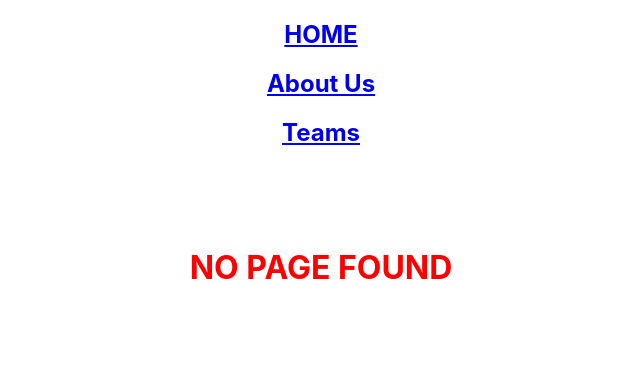
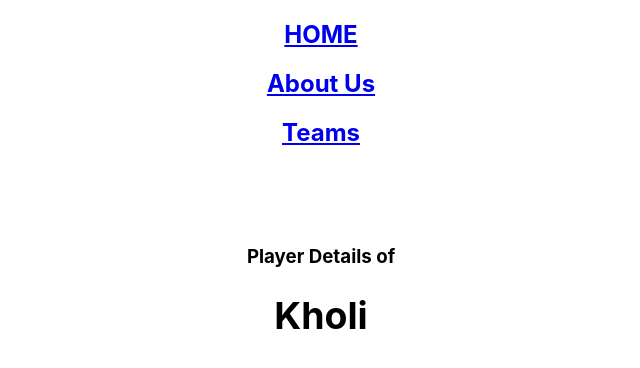
Before and after one commit to makansari7878/zee4-app, a React (Create React App) app: page /Kholi in a window 1280 px wide. Shown: the top 368 px of the page, without its empty margins (319-959 px from the left). Built offline with nearby package versions, Linux system fonts and the light colour scheme.

Commit message:
dynamic links

```diff
--- a/src/App.js
+++ b/src/App.js
@@ -8,6 +8,7 @@ import MyDefault from './components/MyDefault';
 import Teams from './components/Teams';
 import India from './components/India';
 import Pakistan from './components/Pakistan';
+import Players from './components/Players';
 
 function App() {
   return (
@@ -23,6 +24,8 @@ function App() {
             <Route path ='pakistan' element={<Pakistan/>}></Route>
         </Route>
 
+        <Route path=':playerid' element={<Players/>}></Route>
+
         <Route path='*' element={<MyDefault/>}> </Route>
       </Routes>
     </div>
--- a/src/components/India.js
+++ b/src/components/India.js
@@ -1,9 +1,14 @@
 import React from 'react'
+import { Link } from 'react-router-dom'
 
 function India() {
   return (
     <div>
-      <h3> INDIAN tEAM</h3>
+      <h2> INDIAN tEAM</h2>
+      <ul>
+       <Link to='/rohit'> <li>Rohit</li> </Link>
+       <Link to='/Kholi'> <li> Kholi</li></Link>
+      </ul>
     </div>
   )
 }
--- /dev/null
+++ b/src/components/Players.js
@@ -0,0 +1,15 @@
+import React from 'react'
+import{useParams} from 'react-router-dom'
+
+function Players() {
+    const params = useParams()
+    const playerId = params.playerid
+  return (
+    <div>
+        <h3>Player Details of <h1>{playerId}</h1></h3>
+
+        </div>
+  )
+}
+
+export default Players
```
